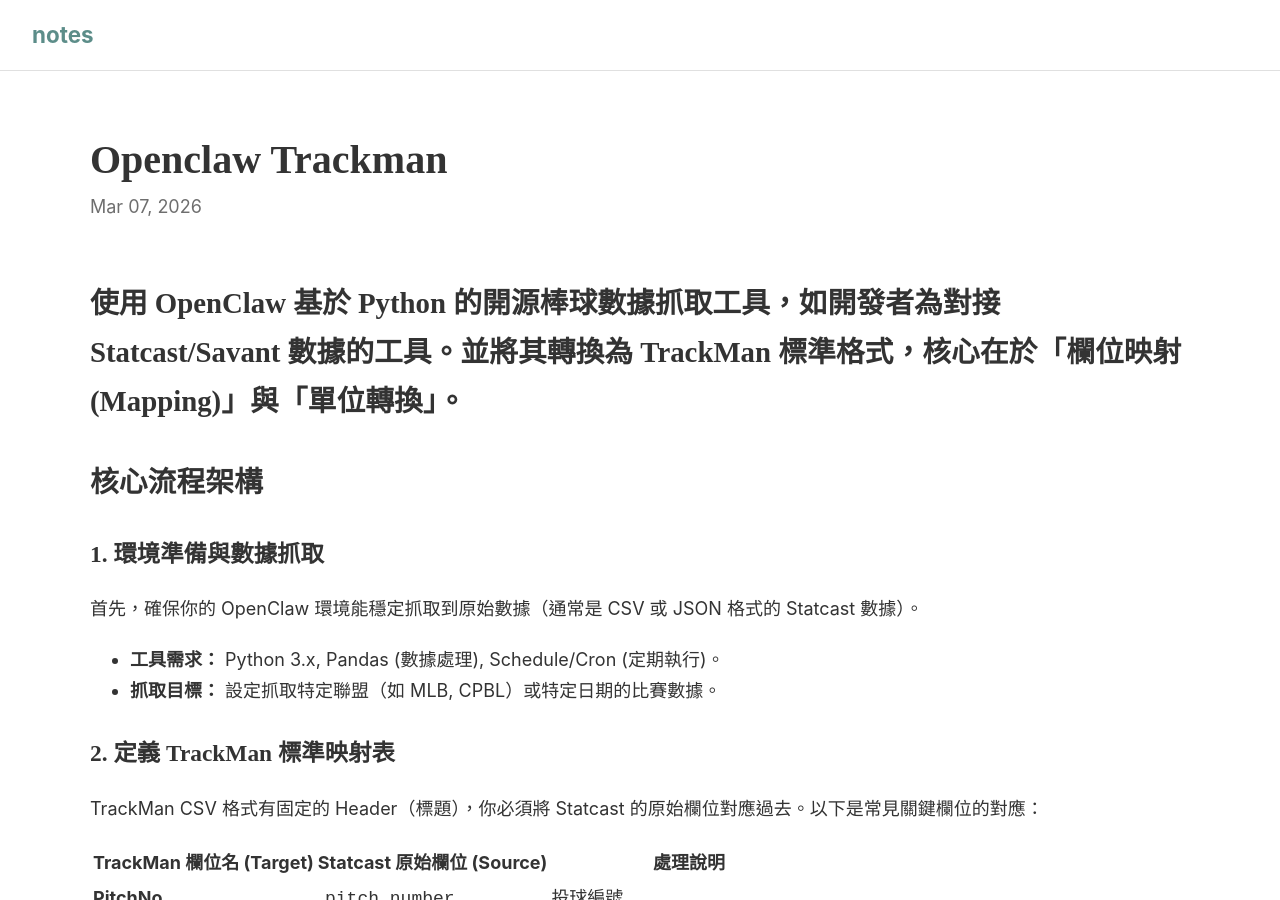
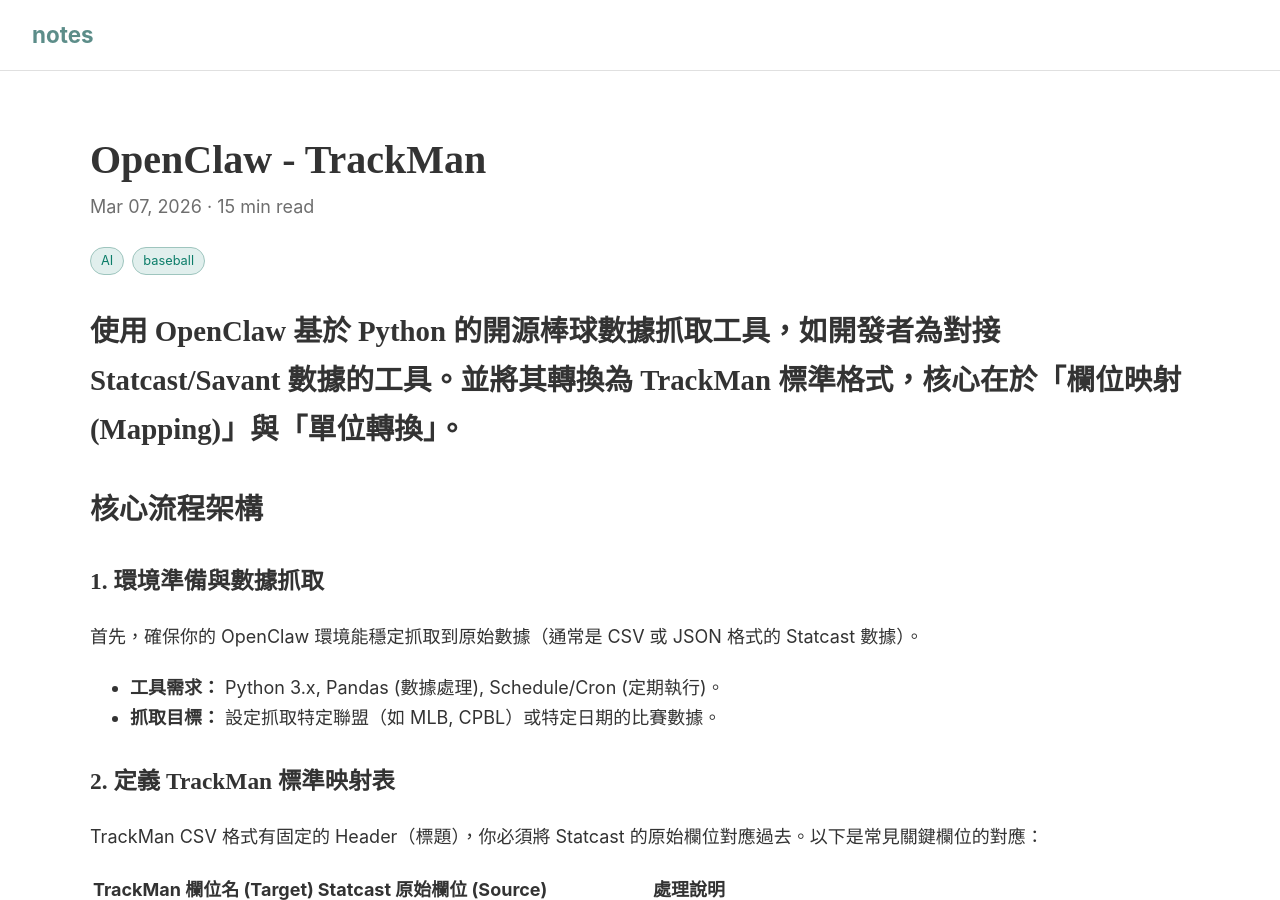
Before and after one commit to linjose/notes, a Jekyll site: the page built from _posts/2026-03-07-openclaw-trackman.md, in a window 1280 px wide and 900 px high. Built offline with Jekyll 4.4.1, drawn with Linux system fonts in a browser that asks for light colours; our own code applies the rules of GitHub Pages for plain Markdown files.

Commit message:
Update 2026-03-07-openclaw-trackman.md

```diff
--- a/_posts/2026-03-07-openclaw-trackman.md
+++ b/_posts/2026-03-07-openclaw-trackman.md
@@ -1,3 +1,12 @@
+---
+layout: post
+title: OpenClaw - TrackMan
+date: 2026-03-07
+reading_time: 15 min read
+tags: [AI, baseball]
+excerpt:
+---
+
 使用 **OpenClaw** 基於 Python 的開源棒球數據抓取工具，如開發者為對接 Statcast/Savant 數據的工具。並將其轉換為 **TrackMan** 標準格式，核心在於「**欄位映射 (Mapping)**」與「**單位轉換**」。
 ---
 
```
